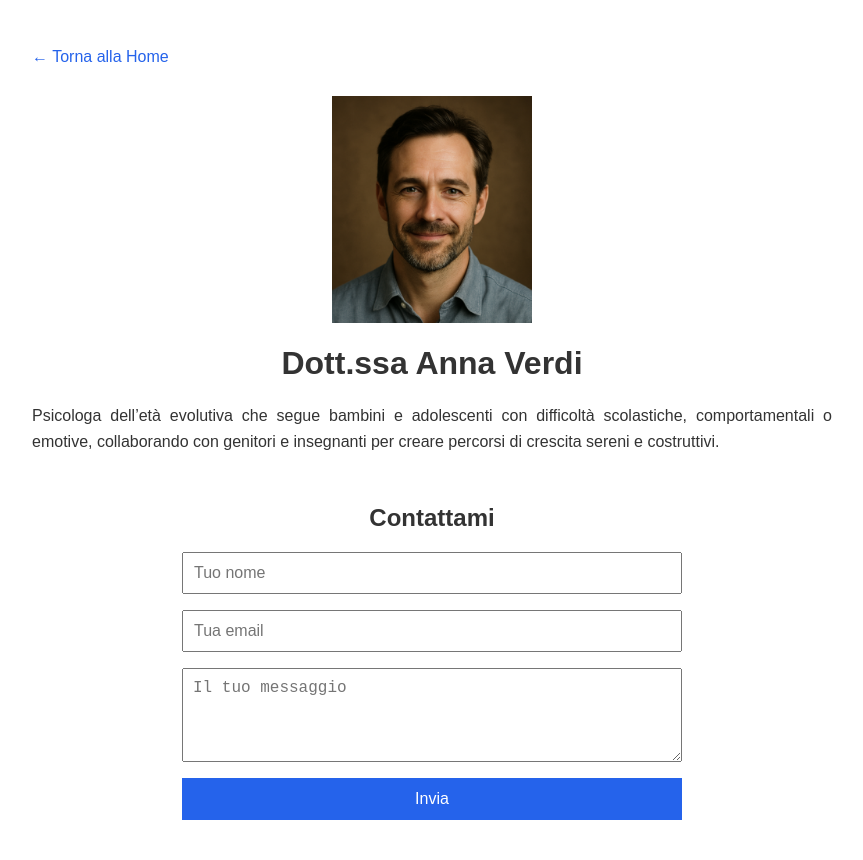
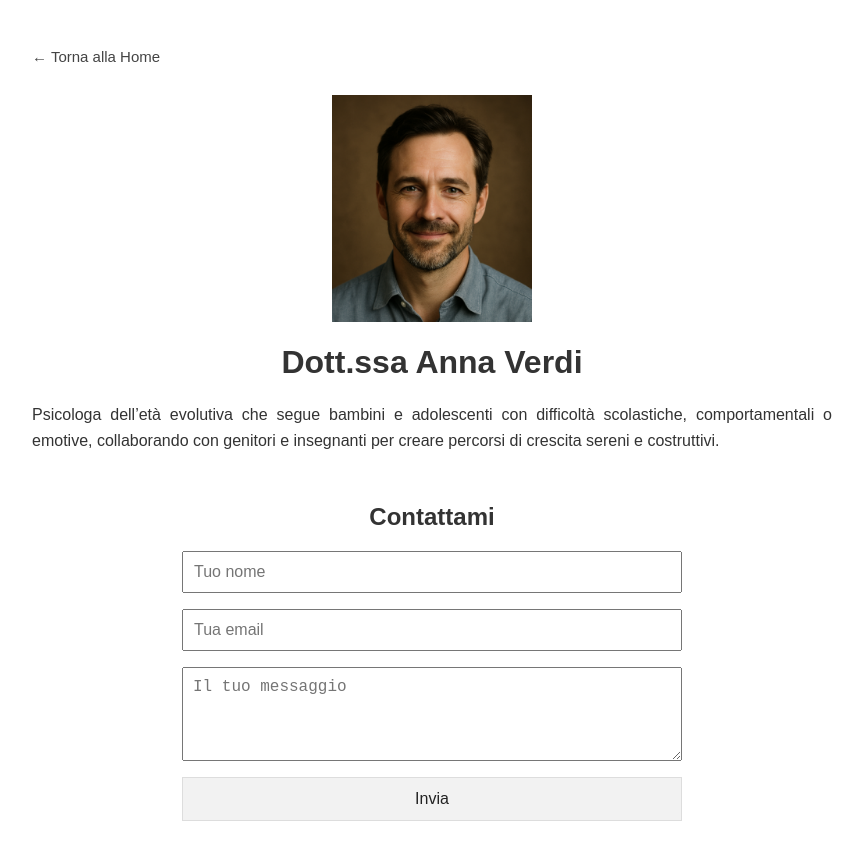
Before and after one commit to smartigoai-sketch/LoStudioBlu_Firenze, a Next.js app: page /prof-anna-verdi in a window 1280 px wide. Shown: the top 860 px of the page, without its empty margins (208-1071 px from the left). Built offline with nearby package versions, Linux system fonts and the light colour scheme.

Commit message:
Update prof-anna-verdi.js

```diff
--- a/pages/prof-anna-verdi.js
+++ b/pages/prof-anna-verdi.js
@@ -1,7 +1,7 @@
 export default function ProfAnnaVerdi() {
   return (
     <div style={{fontFamily:'Arial, sans-serif', padding:'40px 16px', maxWidth:'800px', margin:'0 auto', color:'#333'}}>
-      <a href="/" style={{textDecoration:'none', color:'#2563eb', display:'block', marginBottom:'30px'}}>← Torna alla Home</a>
+      <a href="/" className="back-home">← Torna alla Home</a>
       <img src="/prof3.jpg" alt="Dott.ssa Anna Verdi" style={{width:'200px', display:'block', margin:'0 auto 20px'}} />
       <h1 style={{textAlign:'center'}}>Dott.ssa Anna Verdi</h1>
       <p style={{fontSize:'16px', lineHeight:1.6, textAlign:'justify'}}>
@@ -19,15 +19,56 @@ export default function ProfAnnaVerdi() {
         <input type="text" name="nome" placeholder="Tuo nome" required style={{padding:'10px', fontSize:'16px'}} />
         <input type="email" name="email" placeholder="Tua email" required style={{padding:'10px', fontSize:'16px'}} />
         <textarea name="messaggio" placeholder="Il tuo messaggio" rows="4" required style={{padding:'10px', fontSize:'16px'}} />
-        <button type="submit" style={{
-          padding:'12px',
-          fontSize:'16px',
-          background:'#2563eb',
-          color:'#fff',
-          border:'none',
-          cursor:'pointer'
-        }}>Invia</button>
-      </form>
+      <button type="submit">Invia</button>
+</form>
+        <style>{`
+  /* 🔗 Link generali */
+  a {
+    color: #444 !important;
+    text-decoration: none !important;
+    font-weight: 500;
+    transition: color 0.2s ease;
+  }
+  a:hover {
+    color: #000 !important;
+  }
+  a:visited {
+    color: #444 !important;
+  }
+
+  /* 🔙 Torna alla Home */
+  .back-home {
+    display: inline-block;
+    margin-bottom: 30px;
+    font-size: 15px;
+    color: #555;
+    transition: all 0.2s ease;
+  }
+  .back-home:hover {
+    color: #000;
+    transform: translateX(-3px);
+  }
+
+  /* 📨 Pulsante INVIA */
+  button[type="submit"] {
+    background: #f2f2f2;
+    color: #222;
+    border: 1px solid #ddd;
+    border-radius: 0;
+    font-size: 16px;
+    padding: 12px 16px;
+    cursor: pointer;
+    transition: all 0.25s ease;
+  }
+  button[type="submit"]:hover {
+    background: #e8e8e8;
+    box-shadow: 0 0 8px rgba(0,0,0,0.1);
+  }
+  button[type="submit"]:active {
+    background: #ddd;
+  }
+`}</style>
+
     </div>
   );
 }
```
